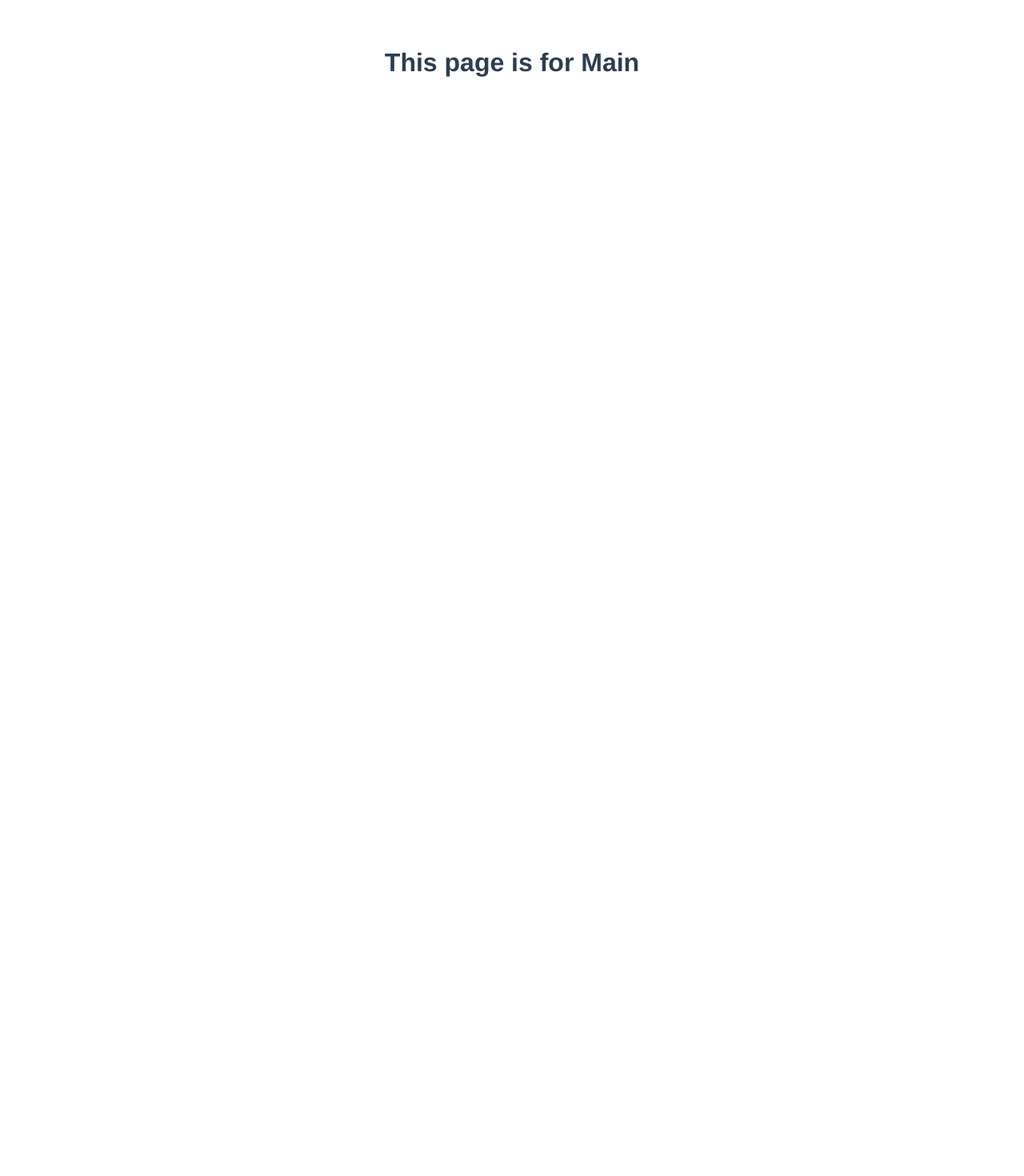
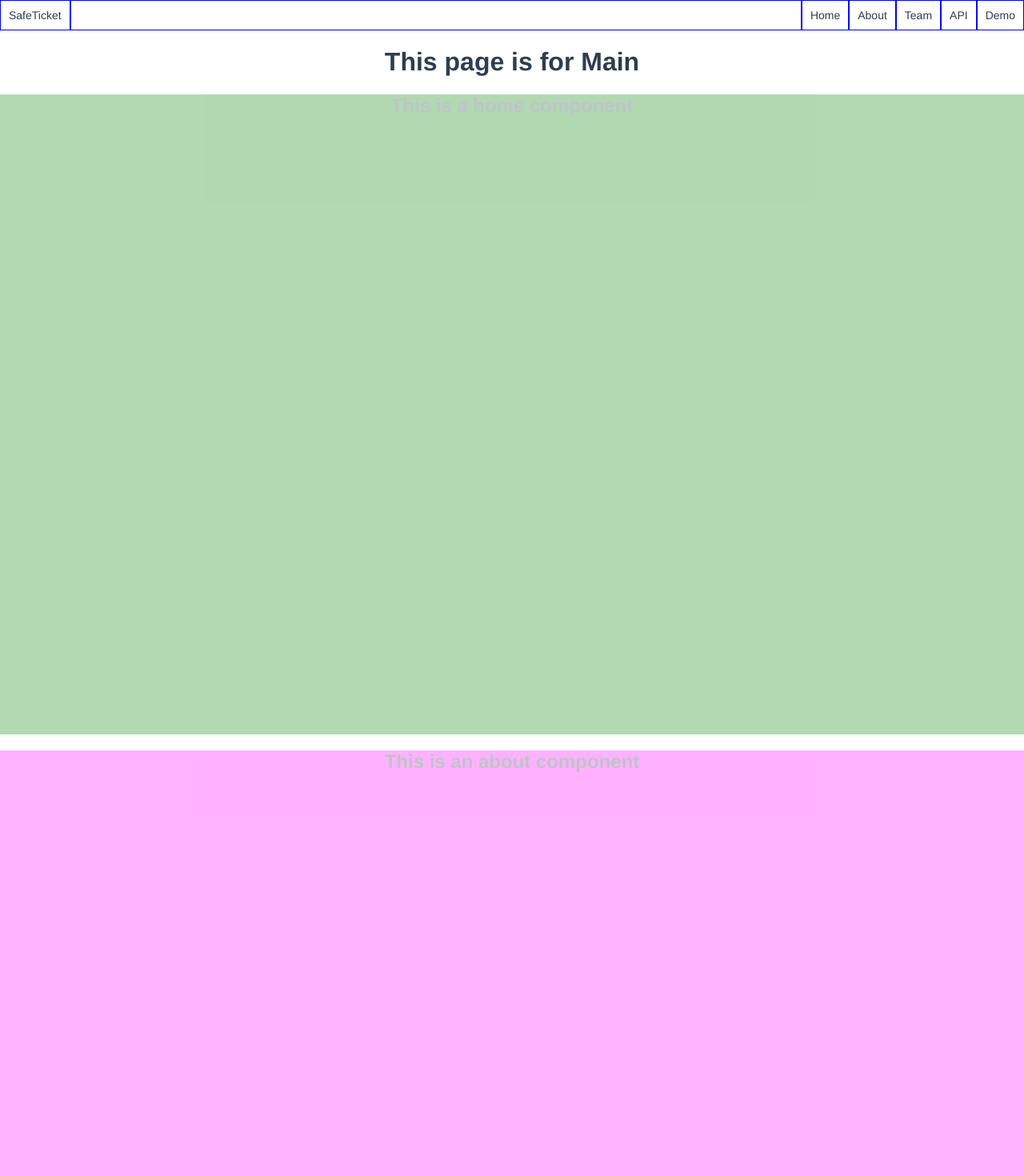
Before and after one commit to somaswing/safeticket-web-front, a Vue app: page / in a window 1280 px wide. Shown: the top 1470 px of the page at 80% size. Before the commit the page ends 800 px from the top, so only its background shows below. Built offline with nearby package versions, Linux system fonts and the light colour scheme.

Commit message:
component 단위로 분할

```diff
--- a/src/App.vue
+++ b/src/App.vue
@@ -1,22 +1,32 @@
 <template>
   <div id="app">
-    <router-view/>
+    <div id="header">
+      <NavBar/>
+    </div>
+    <div id="container">
+      <router-view/>
+    </div>
   </div>
 </template>
 
 <script>
+import NavBar from '@/components/NavBar';
+
 export default {
   name: 'App',
+  components: { NavBar },
 };
 </script>
 
 <style>
+body {
+  margin: 0;
+}
 #app {
   font-family: 'Avenir', Helvetica, Arial, sans-serif;
   -webkit-font-smoothing: antialiased;
   -moz-osx-font-smoothing: grayscale;
   text-align: center;
   color: #2c3e50;
-  margin-top: 60px;
 }
 </style>
--- /dev/null
+++ b/src/components/APIs.vue
@@ -0,0 +1,25 @@
+<template>
+  <div id="apis">
+    <h2>{{ msg }}</h2>
+  </div>
+</template>
+
+<script>
+export default {
+  name: 'APIs',
+  data() {
+    return {
+      msg: 'This is an api component',
+    };
+  },
+};
+</script>
+
+<style scoped>
+  #apis {
+    width: 100%;
+    height: 100vh;
+    background-color: navy;
+    opacity: 0.3;
+  }
+</style>
--- /dev/null
+++ b/src/components/About.vue
@@ -0,0 +1,25 @@
+<template>
+  <div id="about">
+    <h2>{{ msg }}</h2>
+  </div>
+</template>
+
+<script>
+export default {
+  name: 'About',
+  data() {
+    return {
+      msg: 'This is an about component',
+    };
+  },
+};
+</script>
+
+<style scoped>
+  #about {
+    width: 100%;
+    height: 100vh;
+    background-color: magenta;
+    opacity: 0.3;
+  }
+</style>
--- /dev/null
+++ b/src/components/Demo.vue
@@ -0,0 +1,25 @@
+<template>
+  <div id="demo">
+    <h2>{{ msg }}</h2>
+  </div>
+</template>
+
+<script>
+export default {
+  name: 'Demo',
+  data() {
+    return {
+      msg: 'This is a demo component',
+    };
+  },
+};
+</script>
+
+<style scoped>
+  #demo {
+    width: 100%;
+    height: 100vh;
+    background-color: coral;
+    opacity: 0.3;
+  }
+</style>
--- /dev/null
+++ b/src/components/Home.vue
@@ -0,0 +1,25 @@
+<template>
+  <div id="home">
+    <h2>{{ msg }}</h2>
+  </div>
+</template>
+
+<script>
+export default {
+  name: 'Home',
+  data() {
+    return {
+      msg: 'This is a home component',
+    };
+  },
+};
+</script>
+
+<style scoped>
+  #home {
+    width: 100%;
+    height: 100vh;
+    background-color: green;
+    opacity: 0.3;
+  }
+</style>
--- /dev/null
+++ b/src/components/NavBar.vue
@@ -0,0 +1,34 @@
+<template>
+  <div class="navbar">
+    <div>SafeTicket</div>
+    <div></div>
+    <div>Home</div>
+    <div>About</div>
+    <div>Team</div>
+    <div>API</div>
+    <div>Demo</div>
+  </div>
+</template>
+
+<script>
+export default {
+  name: 'NavBar',
+};
+</script>
+
+<style scoped>
+  .navbar {
+    width: 100%;
+    display: flex;
+  }
+  .navbar > div {
+    border: 1px solid blue;
+    text-align: center;
+    flex-grow: 0;
+    padding: 10px;
+    font-size: 14px;
+  }
+  .navbar > div:nth-child(2) {
+    flex-grow: 1;
+  }
+</style>
--- /dev/null
+++ b/src/components/Team.vue
@@ -0,0 +1,25 @@
+<template>
+  <div id="team">
+    <h2>{{ msg }}</h2>
+  </div>
+</template>
+
+<script>
+export default {
+  name: 'Team',
+  data() {
+    return {
+      msg: 'This is a home component',
+    };
+  },
+};
+</script>
+
+<style scoped>
+  #team {
+    width: 100%;
+    height: 100vh;
+    background-color: cyan;
+    opacity: 0.3;
+  }
+</style>
--- a/src/views/APIView.vue
+++ b/src/views/APIView.vue
@@ -1,12 +1,16 @@
 <template>
   <div class="api">
     <h1>{{ msg }}</h1>
+    <APIs/>
   </div>
 </template>
 
 <script>
+import APIs from '@/components/APIs';
+
 export default {
   name: 'APIView',
+  components: { APIs },
   data() {
     return {
       msg: 'This page is for API',
--- a/src/views/DemoView.vue
+++ b/src/views/DemoView.vue
@@ -1,12 +1,16 @@
 <template>
   <div class="api">
     <h1>{{ msg }}</h1>
+    <Demo/>
   </div>
 </template>
 
 <script>
+import Demo from '@/components/Demo';
+
 export default {
   name: 'APIView',
+  components: { Demo },
   data() {
     return {
       msg: 'This page is for Demo',
--- a/src/views/MainView.vue
+++ b/src/views/MainView.vue
@@ -1,12 +1,20 @@
 <template>
   <div class="api">
     <h1>{{ msg }}</h1>
+    <Home/>
+    <About/>
+    <Team/>
   </div>
 </template>
 
 <script>
+import Home from '@/components/Home';
+import About from '@/components/About';
+import Team from '@/components/Team';
+
 export default {
   name: 'APIView',
+  components: { Home, About, Team },
   data() {
     return {
       msg: 'This page is for Main',
```
